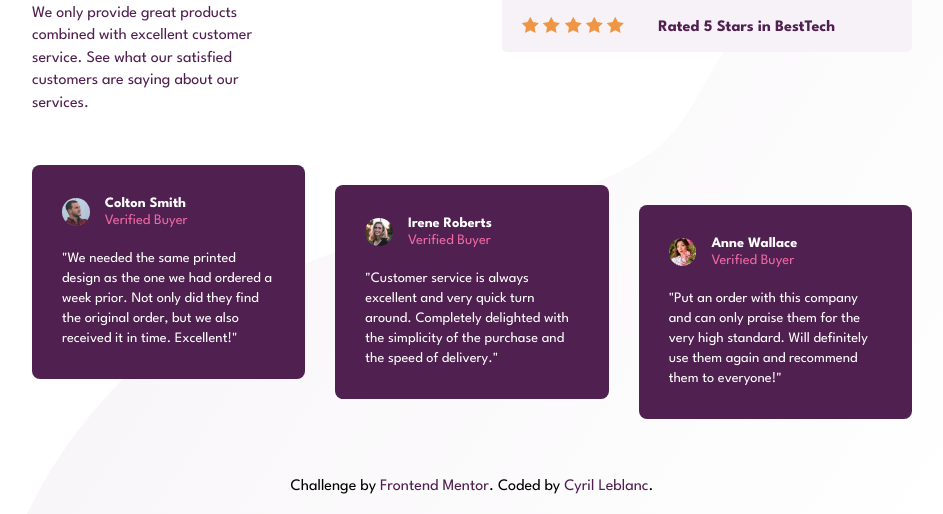
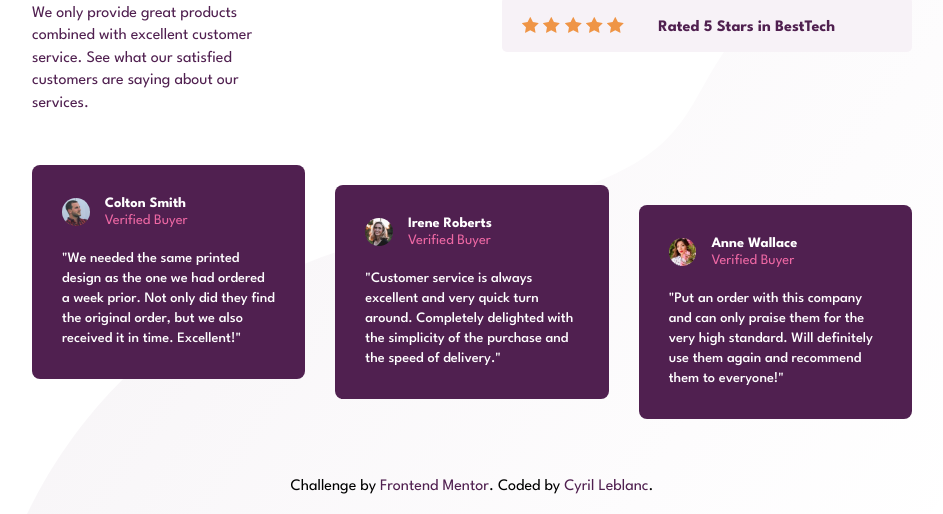
Before and after one commit to Cyrilebl/social-proof, a plain HTML site: page index.html in a window 1280 px wide. Shown: the part 326-840 px from the top of the page, without its empty margins (168-1111 px from the left). Drawn offline with Linux system fonts and the light colour scheme; files whose address does not match are found by name.

Commit message:
font size adjust

```diff
--- a/assets/css/style.css
+++ b/assets/css/style.css
@@ -124,6 +124,7 @@ body {
 
 .reviews p {
   line-height: 20px;
+  font-weight: 500;
 }
 
 .reviews span {
--- a/index.html
+++ b/index.html
@@ -9,7 +9,7 @@
       sizes="32x32"
       href="assets/images/favicon-32x32.png"
     />
-    <title>Social proof</title>
+    <title>Social Proof</title>
     <link rel="preconnect" href="https://fonts.googleapis.com" />
     <link rel="preconnect" href="https://fonts.gstatic.com" crossorigin />
     <link
```
